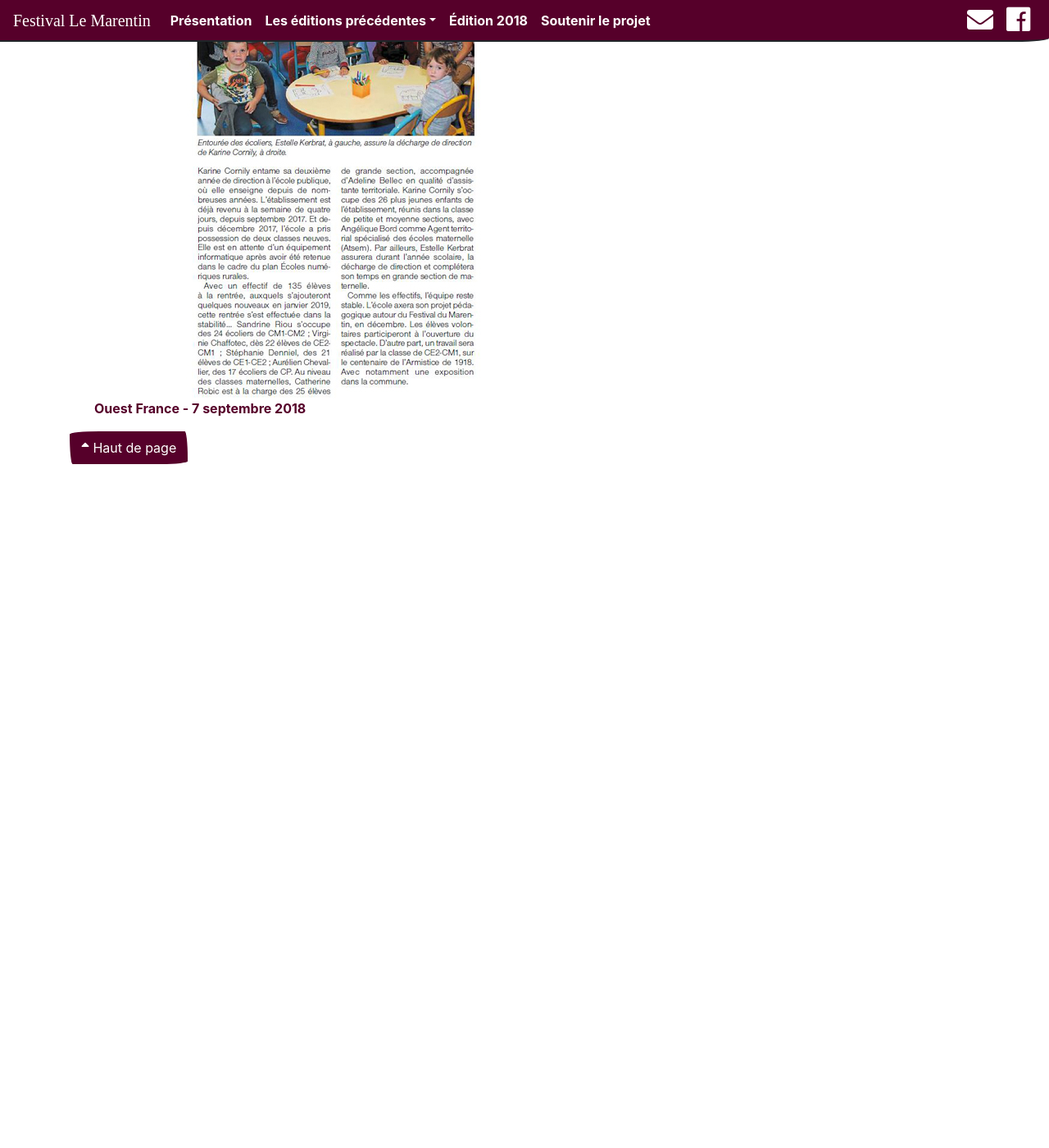
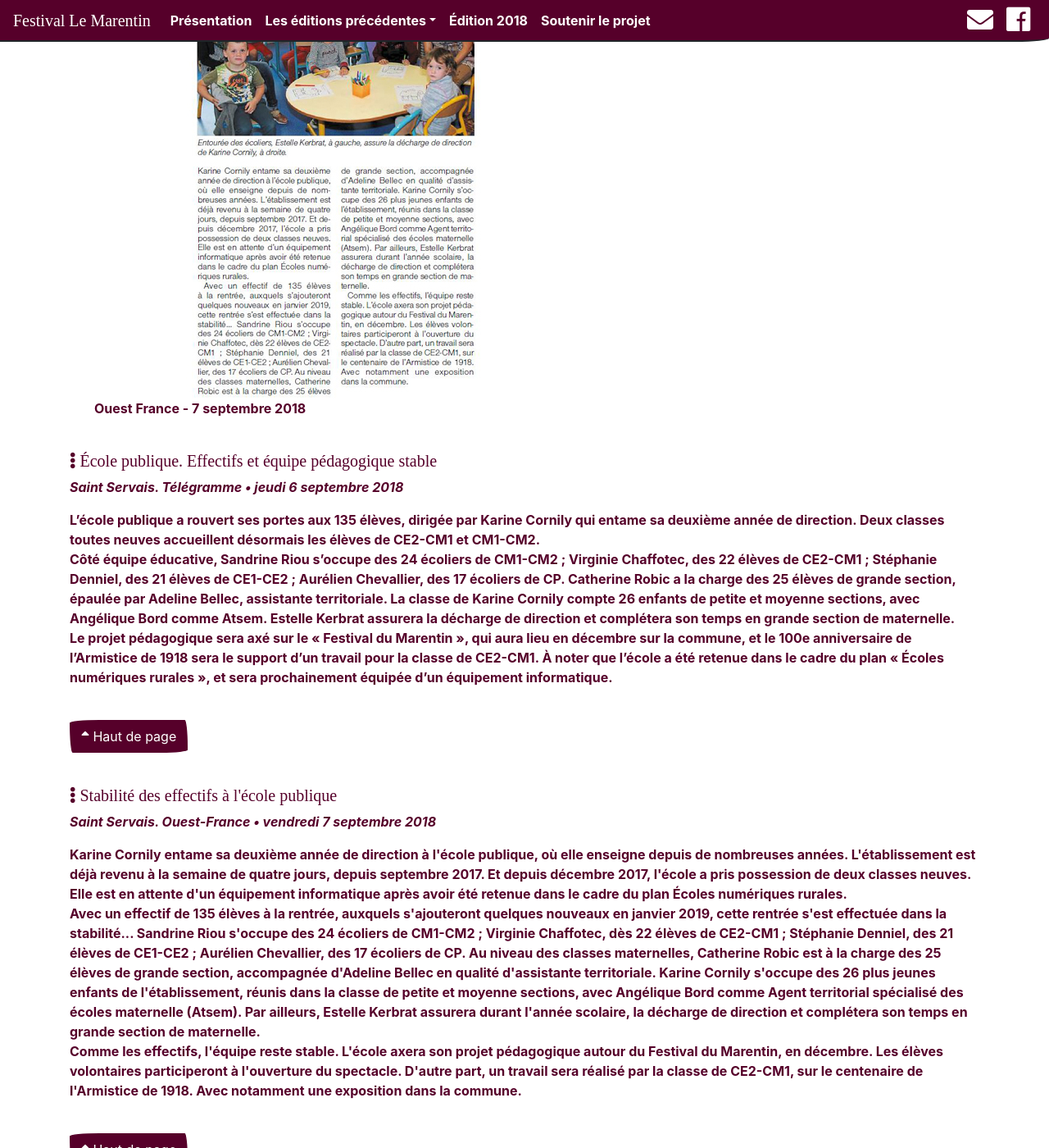
Before and after one commit to tibodut/marentin, a Jekyll site: the page built from edition-2018.html, in a window 1280 px wide and 1400 px high, scrolled down 7100 px. Shown: the whole window at 82% size. Built offline with Jekyll 4.4.1, drawn with Linux system fonts in a browser that asks for light colours; nearby versions of some CDN libraries; some web fonts are replaced; before the commit the page ends 7730 px from its top, so only the background shows below that; some of the changed text lies outside the part shown.

Commit message:
Update edition-2018.html

```diff
--- a/edition-2018.html
+++ b/edition-2018.html
@@ -351,6 +351,43 @@ function initMap() {
   </a>
 </div>
 
+ <br / >
+<h5> <span class="fa fa-ellipsis-v"></span>  École publique. Effectifs et équipe pédagogique stable</h5>
+        <span style="font-style: italic"> Saint Servais. Télégramme • jeudi 6 septembre 2018 </span> </p>
+<p>L’école publique a rouvert ses portes aux 135 élèves, dirigée par Karine Cornily qui entame sa deuxième année de direction. Deux classes toutes neuves accueillent désormais les élèves de CE2-CM1 et CM1-CM2. <br / >
+
+Côté équipe éducative, Sandrine Riou s’occupe des 24 écoliers de CM1-CM2 ; Virginie Chaffotec, des 22 élèves de CE2-CM1 ; Stéphanie Denniel, des 21 élèves de CE1-CE2 ; Aurélien Chevallier, des 17 écoliers de CP. Catherine Robic a la charge des 25 élèves de grande section, épaulée par Adeline Bellec, assistante territoriale. La classe de Karine Cornily compte 26 enfants de petite et moyenne sections, avec Angélique Bord comme Atsem. Estelle Kerbrat assurera la décharge de direction et complétera son temps en grande section de maternelle. <br / >
+Le projet pédagogique sera axé sur le « Festival du Marentin », qui aura lieu en décembre sur la commune, et le 100e anniversaire de l’Armistice de 1918 sera le support d’un travail pour la classe de CE2-CM1. À noter que l’école a été retenue dans le cadre du plan « Écoles numériques rurales », et sera prochainement équipée d’un équipement informatique. </p>
+<br / >
+<a class="btn btn-primary" href="#haut-de-page" role="button"><span class="fa fa-sort-up"></span> Haut de page</a></p>
+
+<br / >
+<h5> <span class="fa fa-ellipsis-v"></span>  Stabilité des effectifs à l'école publique</h5>
+        <span style="font-style: italic"> Saint Servais. Ouest-France • vendredi 7 septembre 2018
+</span> </p>
+<p>Karine Cornily entame sa deuxième année de direction à l'école publique, où elle enseigne depuis de nombreuses années. L'établissement est déjà revenu à la semaine de quatre jours, depuis septembre 2017. Et depuis décembre 2017, l'école a pris possession de deux classes neuves. Elle est en attente d'un équipement informatique après avoir été retenue dans le cadre du plan Écoles numériques rurales. <br / >
+Avec un effectif de 135 élèves à la rentrée, auxquels s'ajouteront quelques nouveaux en janvier 2019, cette rentrée s'est effectuée dans la stabilité... Sandrine Riou s'occupe des 24 écoliers de CM1-CM2 ; Virginie Chaffotec, dès 22 élèves de CE2-CM1 ; Stéphanie Denniel, des 21 élèves de CE1-CE2 ; Aurélien Chevallier, des 17 écoliers de CP. Au niveau des classes maternelles, Catherine Robic est à la charge des 25 élèves de grande section, accompagnée d'Adeline Bellec en qualité d'assistante territoriale. Karine Cornily s'occupe des 26 plus jeunes enfants de l'établissement, réunis dans la classe de petite et moyenne sections, avec Angélique Bord comme Agent territorial spécialisé des écoles maternelle (Atsem). Par ailleurs, Estelle Kerbrat assurera durant l'année scolaire, la décharge de direction et complétera son temps en grande section de maternelle. <br / >
+Comme les effectifs, l'équipe reste stable. L'école axera son projet pédagogique autour du Festival du Marentin, en décembre. Les élèves volontaires participeront à l'ouverture du spectacle. D'autre part, un travail sera réalisé par la classe de CE2-CM1, sur le centenaire de l'Armistice de 1918. Avec notamment une exposition dans la commune. </p>
+<br / >
+<a class="btn btn-primary" href="#haut-de-page" role="button"><span class="fa fa-sort-up"></span> Haut de page</a></p>
+
+
+<br / >
+<h5> <span class="fa fa-ellipsis-v"></span>  Festival Le Marentin : atelier de construction de décors</h5>
+        <span style="font-style: italic"> Saint Servais. Ouest-France • vendredi 2 novembre 2018
+</span> </p>
+<p> La compagnie Les Cordes associées organise des ateliers participatifs pour préparer le festival Le Marentin. <br / >
+
+Ce festival de spectacles vivants en espace public et gratuit, qui aura lieu les 14 et 15 décembre, au bourg, a besoin du soutien de la population. Un atelier de construction de décors a déjà eu lieu les 27 et 28 octobre, à Guern-Launay. <br / >
+
+Un prochain rendez-vous est fixé aux 17 et 18 novembre pour un temps de partage : une heure, une demi-journée, une journée, ou même deux jours. Il y aura de quoi faire pour tout le monde : petits, grands, bricoleurs et moins bricoleurs. Ceux et celles qui ne seront pas disponibles pour les ateliers pourront toutefois apporter un soutien matériel : bois, ferraille, peinture, pinceaux, etc. <br / >
+
+Les intéressés doivent s'inscrire auprès de l'équipe des Cordes associées. Les inscriptions permettent d'anticiper pour les quantités de café, thé, jus et autres boissons à partager avec l'équipe. <br / >
+
+Contact : <a href="mailto:lescordesassociees@gmail.com"  traget="_blank"> lescordesassociees@gmail.com</a>. Renseignements au 06 99 26 61 91. Sur Facebook : <a href="https://www.facebook.com/festival.le.marentin/" traget="_blank"> festival.le.marentin</a>.)  </p>
+<br / >
+
+
 
 
 
```
